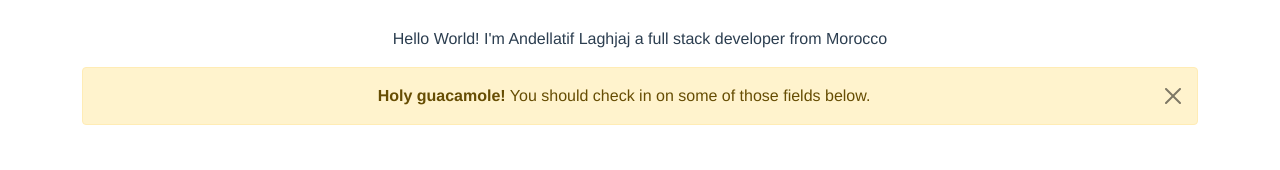
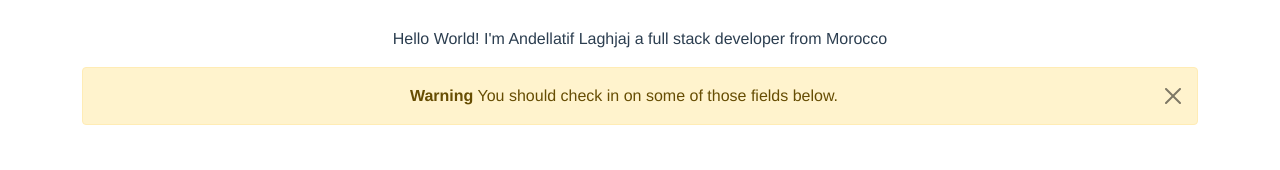
Before and after one commit to abdellatif-laghjaj/practice_vue_js, a Vue app: page /about in a window 1280 px wide. Shown: the part 130-300 px from the top of the page. Built offline with nearby package versions, Linux system fonts and the light colour scheme.

Commit message:
create sidebar

```diff
--- /dev/null
+++ b/src/components/blog/BlogSideBar.vue
@@ -0,0 +1,9 @@
+<template>
+    <div class="sidebar-widgets">Test Sidebar</div>
+</template>
+
+<script>
+export default {
+    name: "blogSidebar",
+};
+</script>
--- a/src/views/AboutView.vue
+++ b/src/views/AboutView.vue
@@ -3,9 +3,18 @@
         <h1>{{ pageName }}</h1>
         <p>{{ pageDescription }}</p>
         <div class="container">
-            <div class="alert alert-warning alert-dismissible fade show" role="alert">
-                <strong>Holy guacamole!</strong> You should check in on some of those fields below.
-                <button type="button" class="btn-close" data-bs-dismiss="alert" aria-label="Close"></button>
+            <div
+                class="alert alert-warning alert-dismissible fade show"
+                role="alert"
+            >
+                <strong>Warning</strong>
+                You should check in on some of those fields below.
+                <button
+                    type="button"
+                    class="btn-close"
+                    data-bs-dismiss="alert"
+                    aria-label="Close"
+                ></button>
             </div>
         </div>
     </div>
--- a/src/views/BlogsView.vue
+++ b/src/views/BlogsView.vue
@@ -14,7 +14,9 @@
                     </div>
                 </div>
                 <div class="col-md-4">
-                    <div class="sidebae"></div>
+                    <div class="sidebar">
+                        <BlogSideBar />
+                    </div>
                 </div>
             </div>
         </div>
@@ -23,6 +25,7 @@
 
 <script>
 import BlogPost from "@/components/blog/BlogPost";
+import BlogSideBar from "@/components/blog/BlogSideBar";
 
 export default {
     name: "BlogsView",
@@ -33,8 +36,9 @@ export default {
         };
     },
     components: {
-        // eslint-disable-next-line vue/no-unused-components
+        /* eslint-disable */
         BlogPost,
+        BlogSideBar,
     },
 };
 </script>
```
